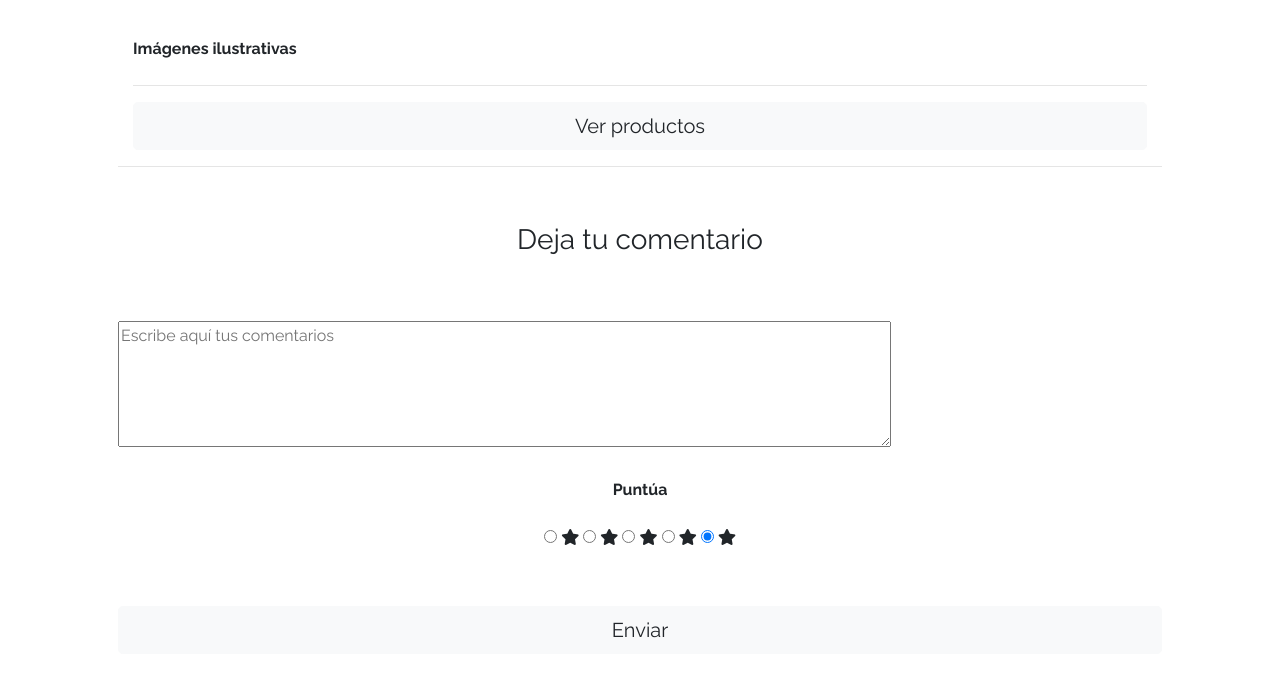
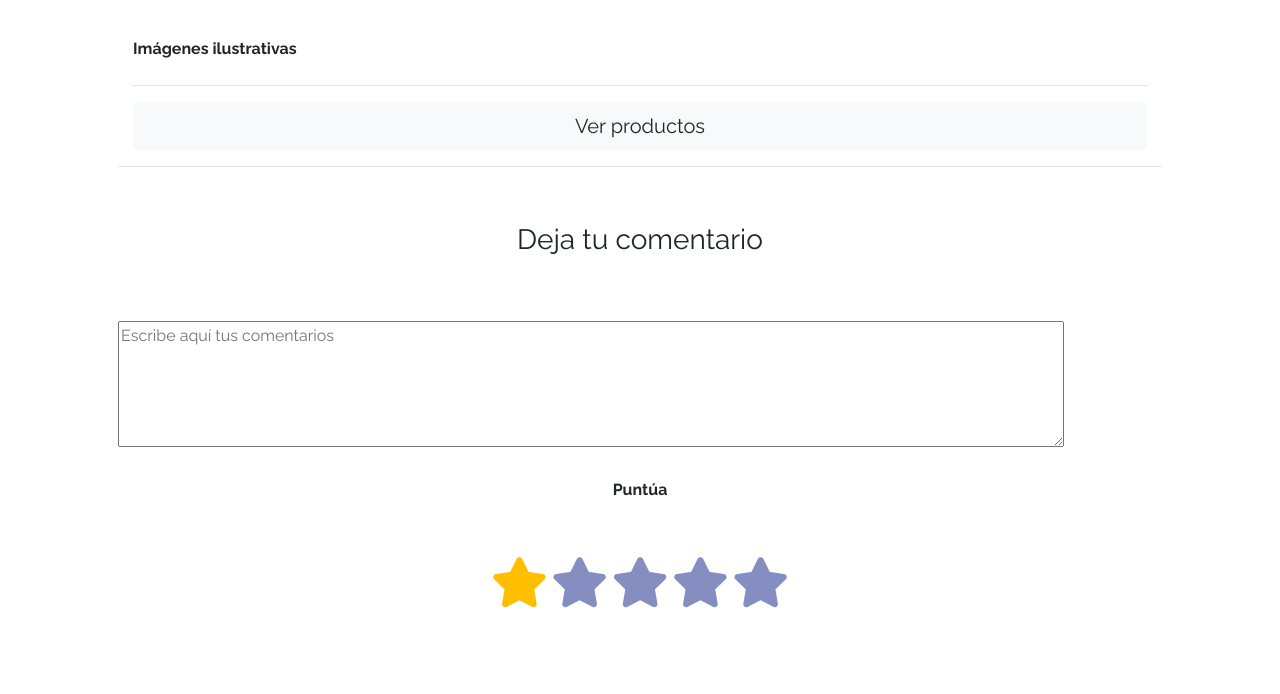
Before and after one commit to tomasmarquez99/OBLIGATORIO-JAP, a plain HTML site: page product-info.html in a window 1280 px wide. Shown: the part 247-941 px from the top of the page. Drawn offline with Linux system fonts and the light colour scheme; no server answers.

Commit message:
Estrellas con funcionalidad

```diff
--- a/js/stars.js
+++ b/js/stars.js
@@ -3,32 +3,34 @@
 document.addEventListener("DOMContentLoaded", function (e) {
 
     document.getElementById('stars').innerHTML = `
+    <div class="star-rating">
+    <input id="star-5" type="radio" name="rating" value="5"  />
+    <label for="star-5" title="5 stars">
+      <i class="active fa fa-star"></i>
+    </label>
 
+    <input id="star-4" type="radio" name="rating" value="4"/>
+    <label for="star-4" title="4 stars">
+      <i class="active fa fa-star"></i>
+    </label>
 
-<input id='star-5' type='radio' name='rating' value='5' />
-<label for='star-5' title='5 stars'>
-<span class='active fa fa-star'></span>
-</label>
+    <input id="star-3" type="radio" name="rating" value="3"/>
+    <label for="star-3" title="3 stars">
+      <i class="active fa fa-star"></i>
+    </label>
 
-<input id='star-4' type='radio' name='rating' value='4' />
-<label for='star-4' title='4 stars'>
-<i class='active fa fa-star'></i>
-</label>
+    <input id="star-2" type="radio" name="rating" value="2" />
+    <label for="star-2" title="2 stars">
+      <i class="active fa fa-star"></i>
+    </label>
 
-<input id='star-3' type='radio' name='rating' value='3' />
-<label for='star-3' title='3 stars'>
-<i class='active fa fa-star'></i>
-</label>
+    <input id="star-1" type="radio" name="rating" value="1" checked/>
+    <label for="star-1" title="1 star">
+      <i class="active fa fa-star"></i>
+    </label>
 
-<input id='star-2' type='radio' name='rating' value='2' />
-<label for='star-2' title='2 stars'>
-<i class='active fa fa-star'></i>
-</label>
+  </div>
 
-<input id='star-1' type='radio' name='rating' value='1' checked/>
-<label for='star-1' title='1 stars'>
-<i class='active fa fa-star'></i>
-</label>
 
 `
 
--- a/product-info.html
+++ b/product-info.html
@@ -67,10 +67,36 @@
         <h3 class="text-center my-3">Deja tu comentario</h3>
 
           <br><br>
-          <textarea name="comentarios" rows="5" cols="91" placeholder="Escribe aquí tus comentarios"></textarea>
+          <textarea name="comentarios" rows="5" cols="112" placeholder="Escribe aquí tus comentarios"></textarea>
           <br><br>
           <div style="text-align: center;">
             <dt>Puntúa</dt><br>
+            <style>
+              .star-rating {
+                  direction: rtl;
+                  display: inline-block;
+                  padding: 20px
+              }
+
+              .star-rating input[type=radio] {
+                  display: none
+              }
+
+              .star-rating label {
+                  color: rgb(133, 142, 192);
+                  font-size: 50px;
+                  padding: 0;
+                  cursor: pointer;
+              }
+
+              .star-rating label:hover,
+              .star-rating label:hover ~ label,
+              .star-rating input[type=radio]:checked ~ label {
+                  color: #ffbf00
+              }
+              </style>
+
+
             <div id="stars">
 
 
```
